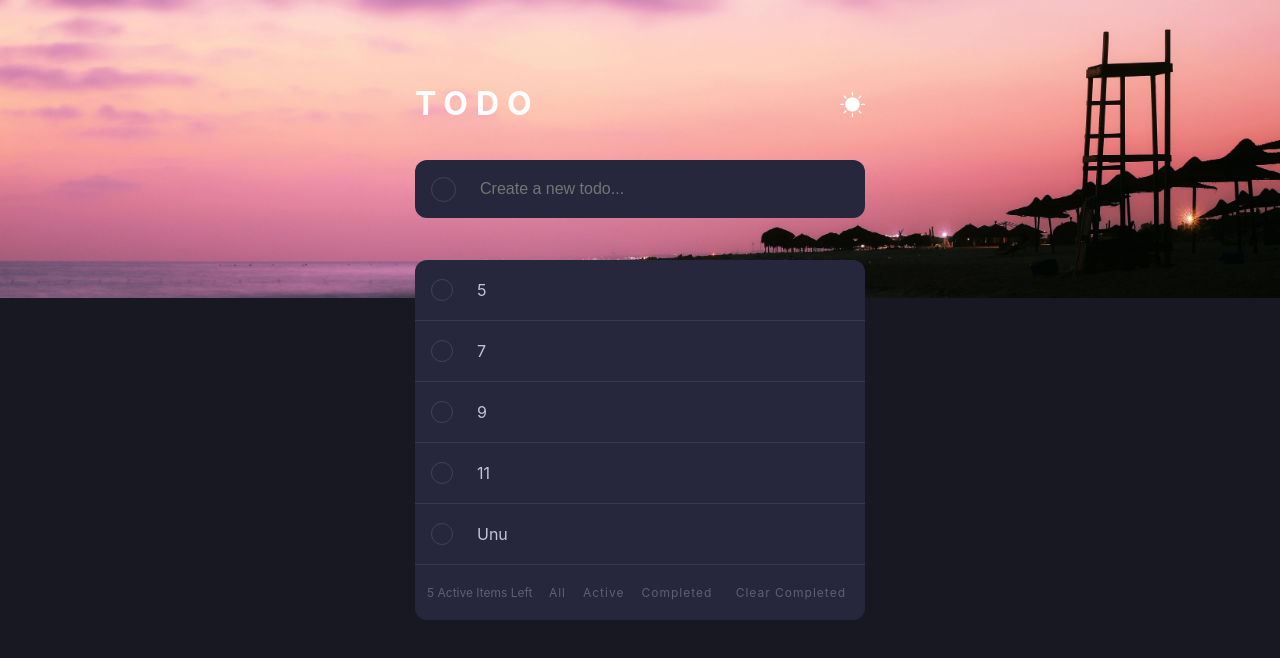
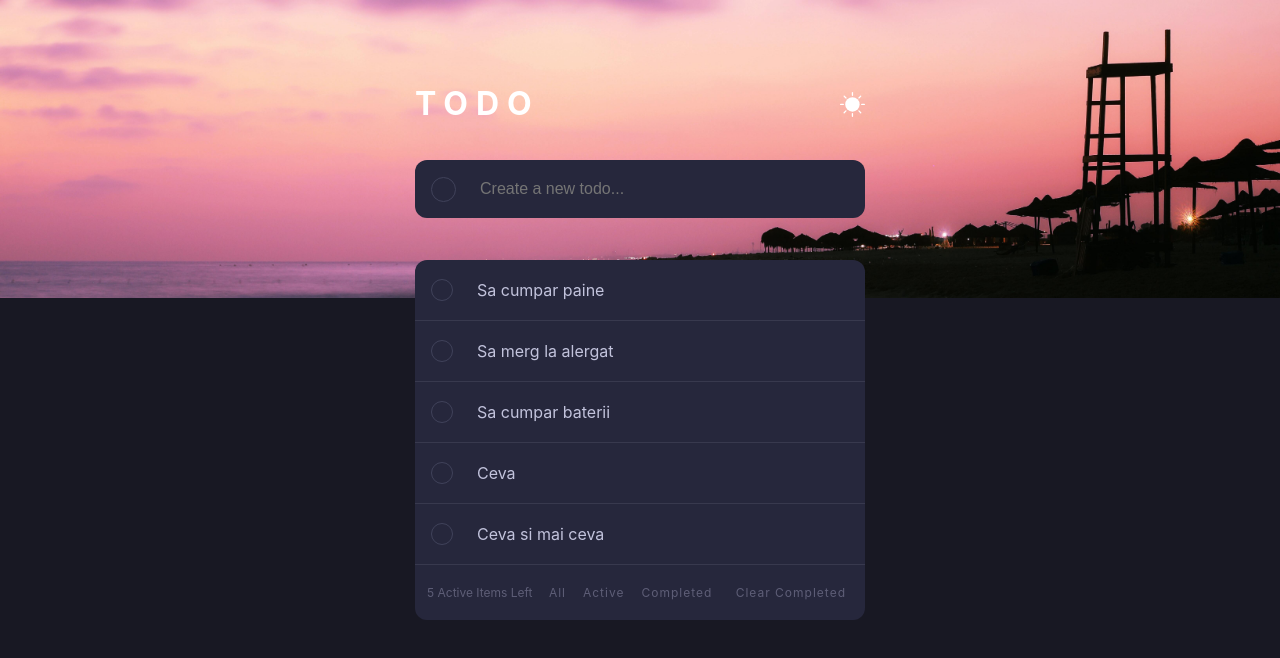
Before and after one commit to DaniPantea99/react-todo-app, a React (Create React App) app: page / in a window 1280 px wide. Shown: the top 658 px of the page. Built offline with nearby package versions, Linux system fonts and the light colour scheme; data requests are answered from the project's data file.

Commit message:
update 09-01-23

```diff
--- a/db.json
+++ b/db.json
@@ -1,29 +1,29 @@
 {
   "data": [
     {
-      "text": "5",
+      "text": "sa cumpar paine",
+      "state": "active",
+      "id": 1
+    },
+    {
+      "text": "sa merg la alergat",
+      "state": "active",
+      "id": 2
+    },
+    {
+      "text": "sa cumpar baterii",
+      "state": "active",
+      "id": 3
+    },
+    {
+      "text": "ceva",
+      "state": "active",
+      "id": 4
+    },
+    {
+      "text": "ceva si mai ceva",
       "state": "active",
       "id": 5
-    },
-    {
-      "text": "7",
-      "state": "active",
-      "id": 7
-    },
-    {
-      "text": "9",
-      "state": "active",
-      "id": 9
-    },
-    {
-      "text": "11",
-      "state": "active",
-      "id": 11
-    },
-    {
-      "text": "unu",
-      "state": "active",
-      "id": 12
     }
   ]
 }
--- a/src/components/TodoItem.js
+++ b/src/components/TodoItem.js
@@ -81,7 +81,9 @@
     color: #c2c3dc;
     width: 80%;
     font-size: 1rem;
-    text-transform: capitalize;
+    &::first-letter {
+        text-transform: capitalize;
+    }
     &[value="done"] {
         color: #68697f;
         text-decoration: line-through;
```
